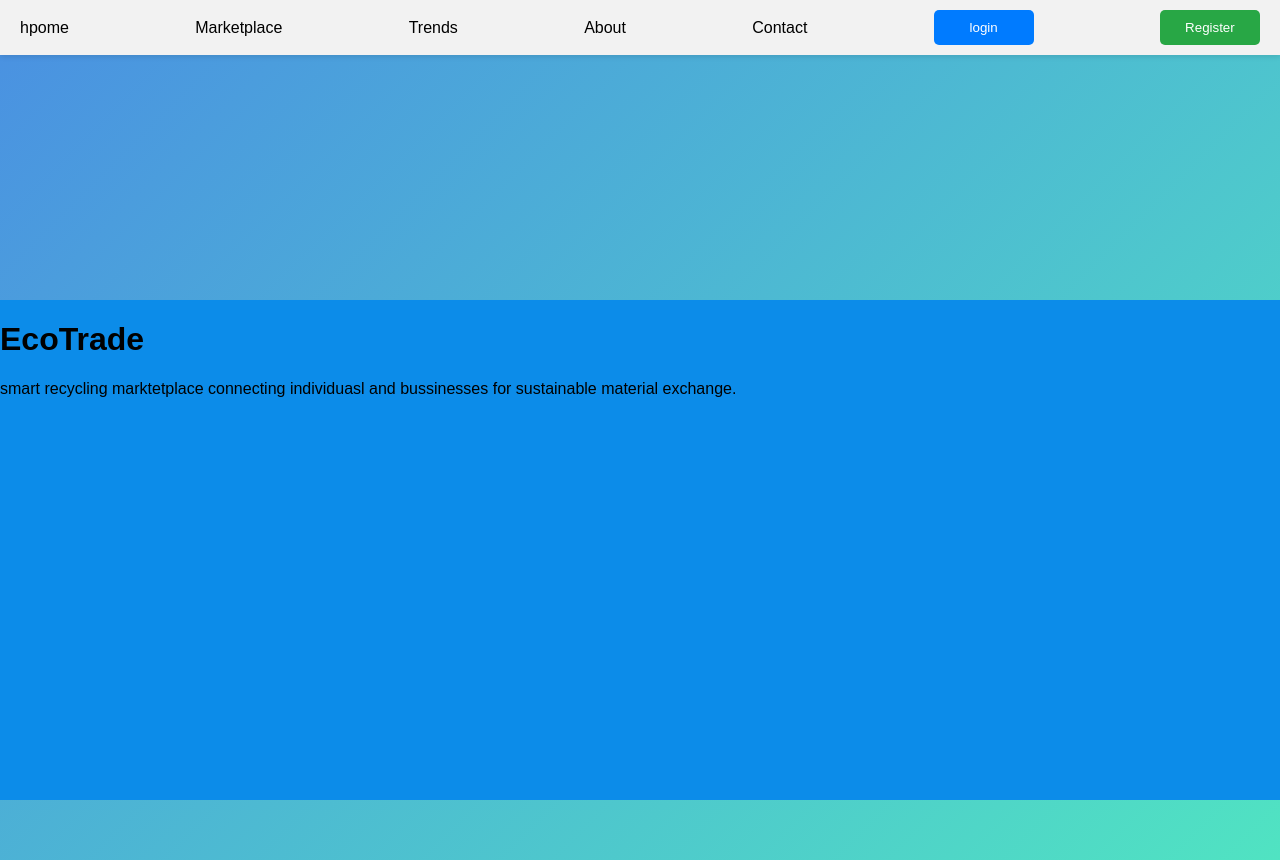
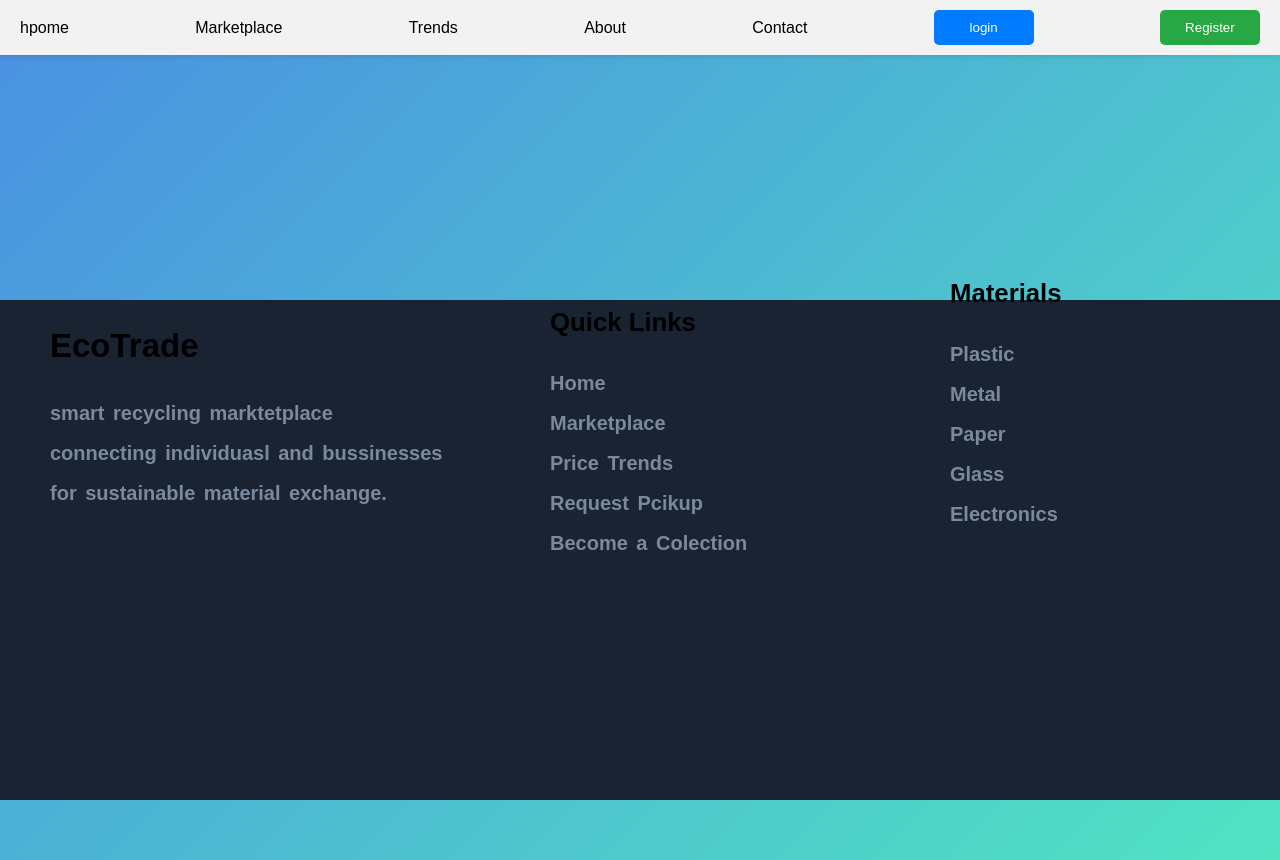
Before and after one commit to gauchansujal/react-nodejs, a React (Vite) app in the folder my-react-app/: page /home in a window 1280 px wide. Built offline with nearby package versions, Linux system fonts and the light colour scheme.

Commit message:
fotter page edited

```diff
--- a/my-react-app/src/components/Fotter.css
+++ b/my-react-app/src/components/Fotter.css
@@ -1,5 +1,6 @@
 .box{
-    background:#0C8CE9;
+
+    background:#1A2332  ;
     bottom:0;
   height: 500px;
   width:100%;
@@ -8,9 +9,48 @@
 
 }
 .h1{
-    font-size: large;
+    background: #ffff;
+}
+.head{
+    position: relative;
+    font-size: 22px;
     font-style: normal;
+    font-weight: 900;
     font-family: Arial, Helvetica, sans-serif;
     left: 50px;
+    margin-bottom: 10px;
+    height:200px;
+    z-index: -1px;
+}
+.paragraph,.list{
+    position: relative;
+    color: #7A8A9E;
+
+    font-family: Arial, Helvetica, sans-serif;
+    font-size: 20px;
+    font-weight: 600;
+    word-spacing: 3px;
+    line-height: 2;
+
 
 }
+.break-after::after{
+    content :"\A";
+    white-space: pre;
+}
+.head2{
+position: relative;
+display: block;
+bottom: 230px;
+left: 500px;
+}
+.list{
+    list-style: none;
+    padding-left: 0;
+}
+.head3{
+    position: relative;
+    display: block;
+    bottom: 540px;
+    left: 900px;
+}
--- a/my-react-app/src/components/Fotter.jsx
+++ b/my-react-app/src/components/Fotter.jsx
@@ -3,8 +3,40 @@ import "./Fotter.css";
 function Footer (){
     return (
         <div className ="box" >
-            <h1>EcoTrade</h1>
-            <p>smart recycling marktetplace connecting individuasl and bussinesses for sustainable material exchange.</p>
+            <section class="head">
+                <h1>EcoTrade</h1>
+                <p className="paragraph">
+                <span className="break-after">smart recycling marktetplace </span>
+                <span className="break-after">connecting individuasl and bussinesses</span>
+                <span className = "break-after">for sustainable material exchange.</span></p>
+
+
+
+            <aside class = "head2">
+                <h1>Quick Links</h1>
+                <ol className="list">
+                 <li>Home</li>
+                 <li>Marketplace</li>
+                 <li>Price Trends</li>
+                 <li>Request Pcikup</li>
+                 <li>Become a Colection</li>
+                 </ol>
+            </aside>
+            <aside className="head3">
+                <h1>Materials</h1>
+                <ol className="list">
+                    <li>Plastic</li>
+                    <li>Metal</li>
+                    <li>Paper</li>
+                    <li>Glass</li>
+                    <li>Electronics</li>
+                </ol>
+            </aside>
+
+            </section>
+
+
+
 
         </div>
 
```
